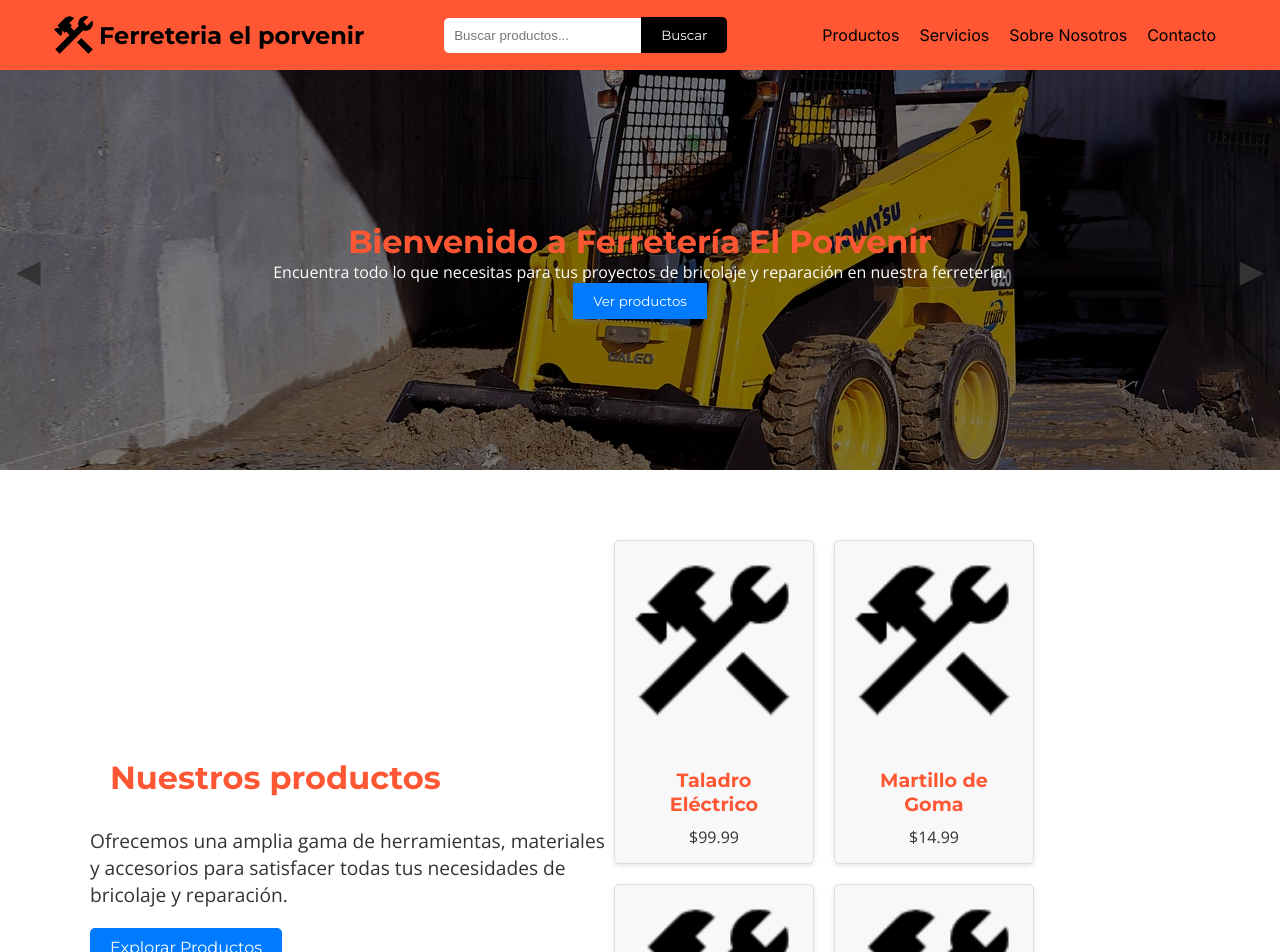
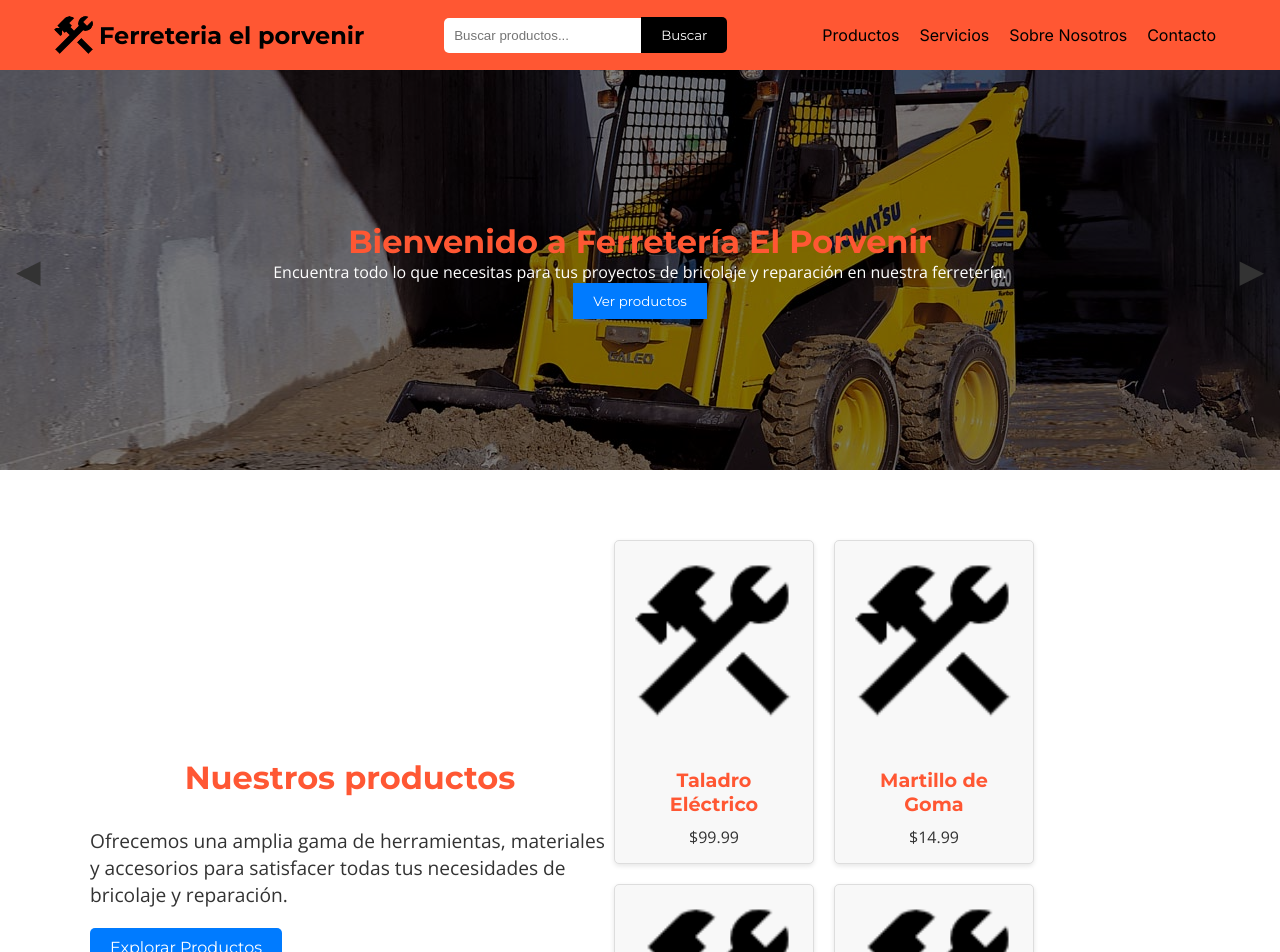
Before and after one commit to CarlosalbertoCastellanos/interface-hardware-project, a Next.js app: page / in a window 1280 px wide. Shown: the top 952 px of the page. Built offline with nearby package versions, Linux system fonts and the light colour scheme.

Commit message:
change some syntax errors

```diff
--- a/src/components/ProductCard.jsx
+++ b/src/components/ProductCard.jsx
@@ -23,10 +23,8 @@
         <Image
           src="/img/construction_icono.png"
           alt="Martillo de Goma"
-          width={220}
-          height={229}
-          // width={300}
-          // height={300}
+          width={300}
+          height={300}
           layout="responsive"
         />
         <div className="productInfo">
--- a/src/styles/Products.css
+++ b/src/styles/Products.css
@@ -11,14 +11,26 @@
     align-items: flex-start;
     padding: 20px;
     text-align: left;
+}
+
+.productsText h3 {
+    margin-bottom: 20px;
+    font-size: 2rem;
+    display: flex;
+    flex-direction: column;
+    align-items: center;
+    width: 100%;
+    margin: 0 auto;
+    padding: 20px;
+}
+
+.productsText {
+    text-align: center;
     margin-bottom: 20px;
 }
 
 .productsText h3 {
     margin-bottom: 10px;
-    font-size: 2rem;
-    width: 100%;
-    padding: 20px;
 }
 
 .productsText p {
@@ -28,7 +40,14 @@
 
 .productsText button {
     padding: 10px 20px;
+
     font-size: 1rem;
+    background-color: #007bff;
+    color: white;
+    border: none;
+    border-radius: 5px;
+    cursor: pointer;
+
     background-color: #007bff;
     color: #fff;
     border: none;
@@ -68,6 +87,7 @@
 
     .productsText button {
         align-self: center;
+
         justify-content: center;
         width: 100%;
     }
--- a/src/styles/product-card.css
+++ b/src/styles/product-card.css
@@ -46,6 +46,7 @@
     .productCardContainer {
         grid-template-columns: repeat(1fr);
     }
+}
 
 @media (min-width: 768px) {
     .productCardContainer {
@@ -59,4 +60,3 @@
         grid-template-columns: repeat(2, 1fr);
     }
 }
-}
```
Lines whose indentation alone changed are shown as unchanged.
